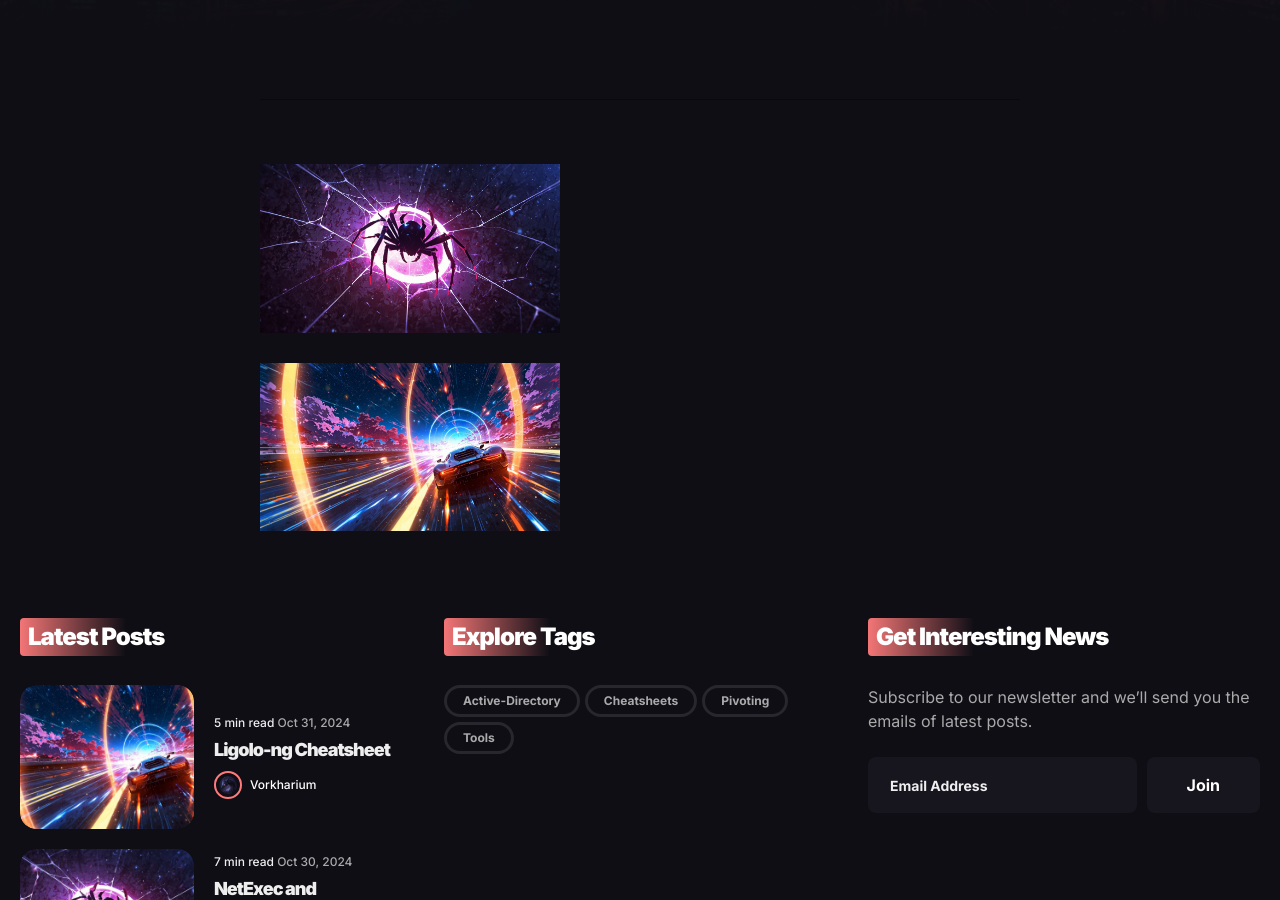
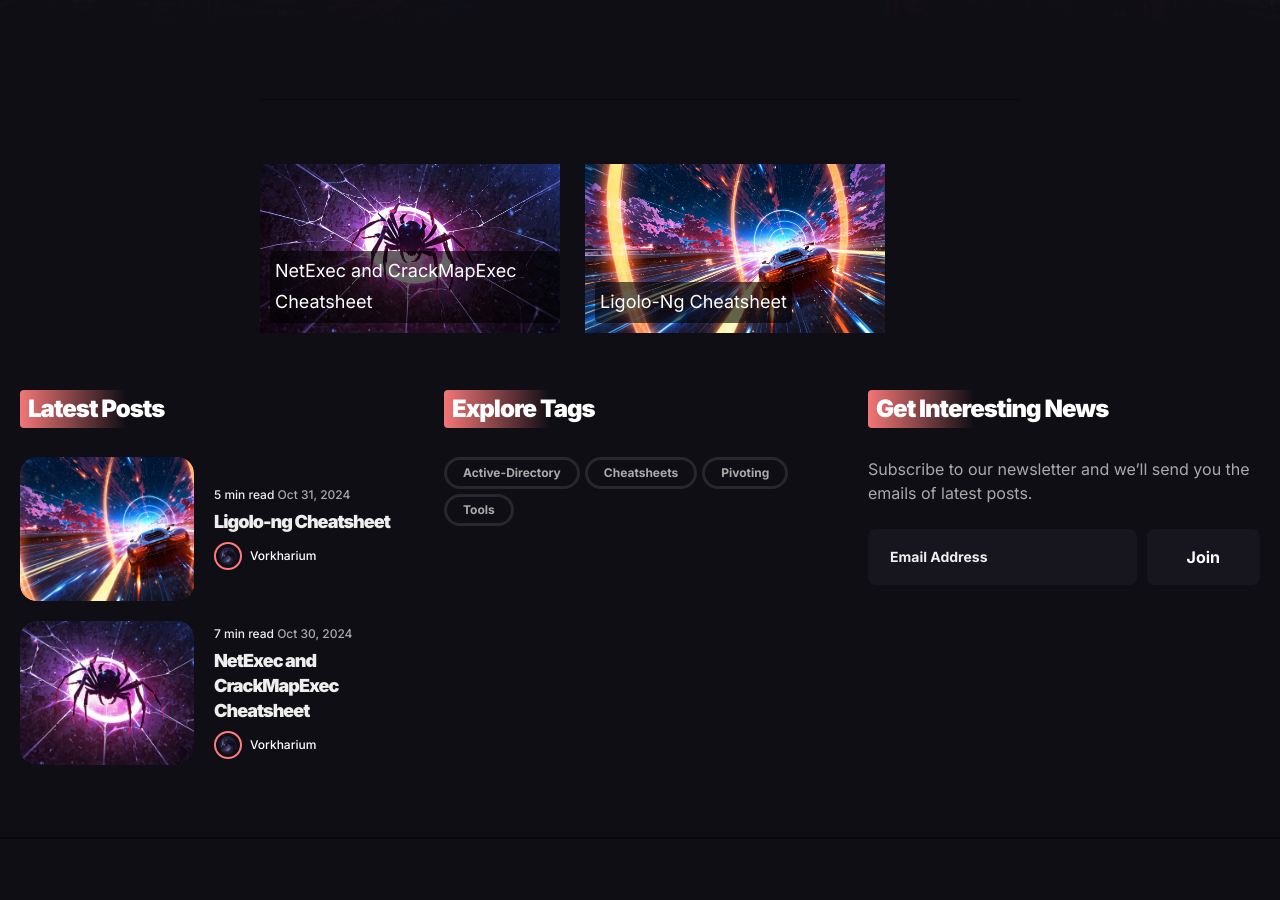
Before and after one commit to Vorkharium/vorkharium.github.io, a Jekyll site: the page built from _pages/cheatsheets.md, in a window 1280 px wide and 900 px high, scrolled down 629 px. Built offline with Jekyll 4.4.1, drawn with Linux system fonts in a browser that asks for light colours.

Commit message:
Update cheatsheets.md

```diff
--- a/_pages/cheatsheets.md
+++ b/_pages/cheatsheets.md
@@ -4,12 +4,23 @@
 permalink: /cheatsheets/
 image: '/images/01.jpg'
 ---
+
 <hr>
 
-<a href="/NetExec-and-CrackMapExec-Cheatsheet">
-    <img src="/images/20.jpg" alt="NetExec and CrackMapExec Cheatsheet" style="width: 300px; height: auto;">
-</a>
+<div style="position: relative; display: inline-block; margin-right: 20px;">
+    <a href="/NetExec-and-CrackMapExec-Cheatsheet">
+        <img src="/images/20.jpg" alt="NetExec and CrackMapExec Cheatsheet" style="width: 300px; height: auto;">
+        <div style="position: absolute; bottom: 10px; left: 10px; color: white; background-color: rgba(0, 0, 0, 0.6); padding: 5px; border-radius: 5px;">
+            NetExec and CrackMapExec Cheatsheet
+        </div>
+    </a>
+</div>
 
-<a href="/Ligolo-ng-Cheatsheet">
-    <img src="/images/21.jpg" alt="Ligolo-ng Cheatsheet" style="width: 300px; height: auto;">
-</a>
+<div style="position: relative; display: inline-block;">
+    <a href="/Ligolo-Ng-Cheatsheet">
+        <img src="/images/21.jpg" alt="Ligolo-Ng Cheatsheet" style="width: 300px; height: auto;">
+        <div style="position: absolute; bottom: 10px; left: 10px; color: white; background-color: rgba(0, 0, 0, 0.6); padding: 5px; border-radius: 5px;">
+            Ligolo-Ng Cheatsheet
+        </div>
+    </a>
+</div>
```
